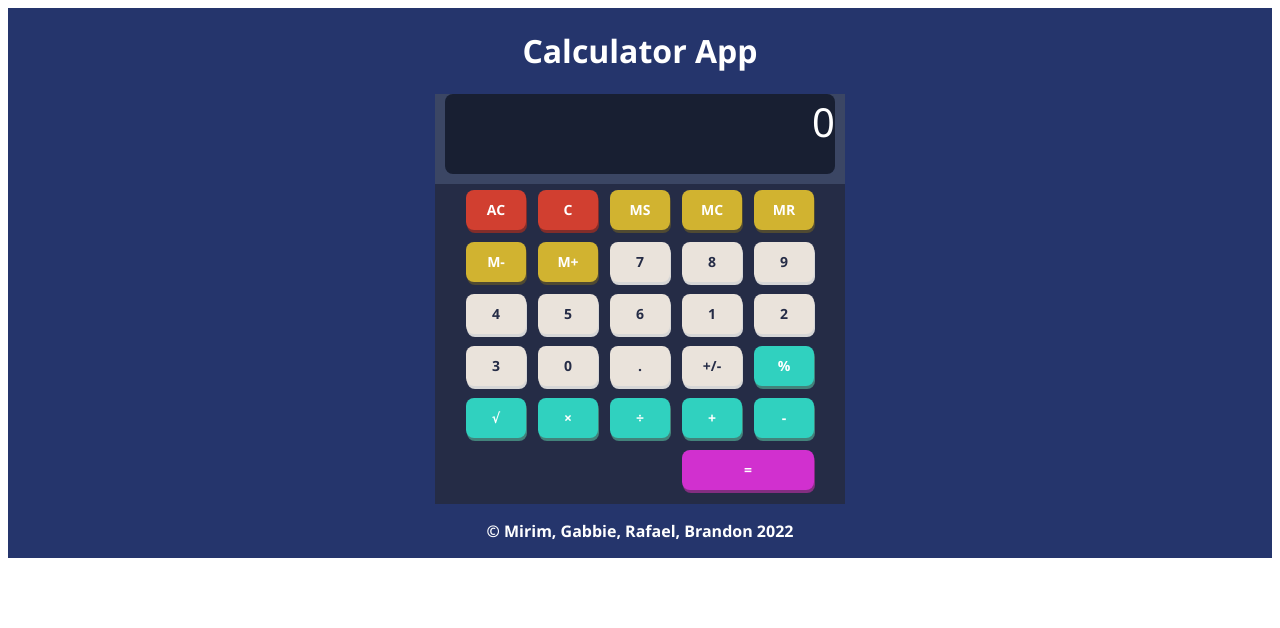
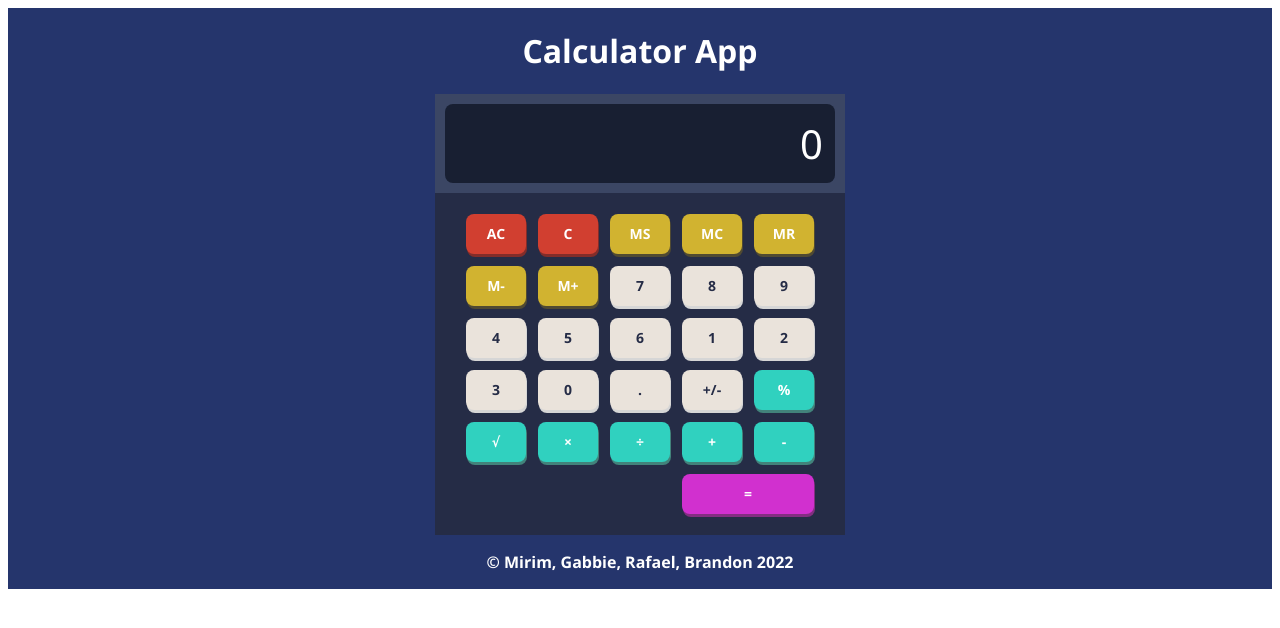
Before and after one commit to gbads/calculator-app, a React (Create React App) app: page / in a window 1280 px wide. Shown: the top 628 px of the page. Built offline with nearby package versions, Linux system fonts and the light colour scheme.

Commit message:
Update padding of wrapper

```diff
--- a/src/components/Main.js
+++ b/src/components/Main.js
@@ -99,11 +99,11 @@ const Main = () => {
 
   return (
     <main className="main">
-      <section className="screen">
+      <section className="screen-wrapper">
         <Screen textToDisplay={screen} />
       </section>
 
-      <section className="buttons">
+      <section className="button-wrapper">
         {calculatorButtons.map((item) => {
           return (
             <Button
--- a/src/styles/Main.css
+++ b/src/styles/Main.css
@@ -6,12 +6,6 @@
     font-family: 'Segoe UI', Tahoma, Geneva, Verdana, sans-serif;
     width: 410px;
     }
-
-    .buttons {
-        background: #252c46ff;
-        height: 320px;
-
-      }
 
     #root {
       display: flex;
@@ -32,3 +26,12 @@
       font-family: 'Segoe UI', Tahoma, Geneva, Verdana, sans-serif;
       font-weight: bold;
     }
+
+.screen-wrapper {
+  padding: 10px;
+}
+
+.button-wrapper {
+  background: #252c46;
+  padding: 15px;
+}
--- a/src/styles/Screen.module.css
+++ b/src/styles/Screen.module.css
@@ -4,8 +4,8 @@
   /* margin-bottom: 13px; */
   border-radius: 8px;
   border: none;
-  margin: 10px;
-  height: 80px;
+  /* height: 80px; */
+  padding: 12px;
   text-align: right;
   font-size: 40px;
   font-family: 'Segoe UI', Tahoma, Geneva, Verdana, sans-serif;
```
